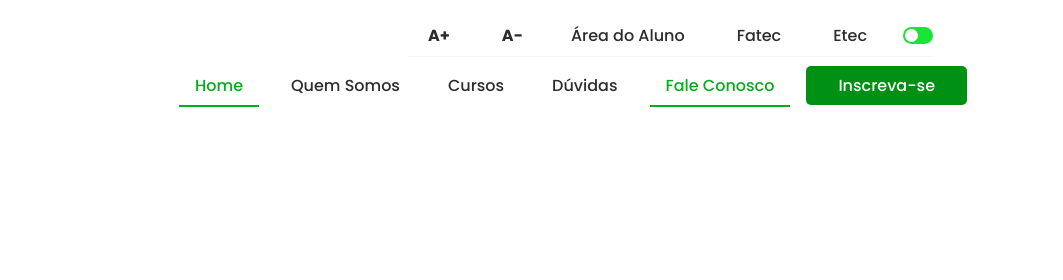
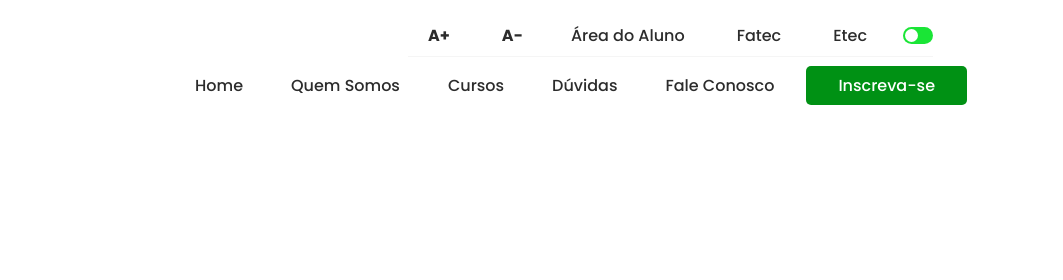
Before and after one commit to DouglasGom/Aprova, a plain HTML site: page index.html in a window 1280 px wide. Shown: the top 280 px of the page, 217-1280 px from the left. Drawn offline with nearby package versions, Linux system fonts and the light colour scheme; files whose address does not match are found by name.

Commit message:
correção da responsividade do index

```diff
--- a/styles.css
+++ b/styles.css
@@ -97,6 +97,8 @@
     color: var(--dark-mode-text-color);
   }
 
+
+
   nav.dark-mode .nav__btn {
     color: var(--dark-mode-text-color) !important;
     background-color: var(--primary-color-dark);
@@ -179,9 +181,6 @@
   }
 
 
-  section[id], footer[id] {
-    scroll-margin-top: 135px; /* Levemente maior que a navbar para dar espaçamento visual */
-  }
 /* Oculta a navbar padrão em telas pequenas */
 @media (max-width: 768px) {
   nav {
@@ -260,19 +259,12 @@
     transition: .5s;
   }
 }
-
   /* Esconde a mobile nav em telas grandes */
   @media (min-width: 769px) {
     .mobile__nav {
       display: none;
     }
   }
-
-.nav__links .active-link,
-.mobile__nav__links .active-link {
-  color: var(--primary-color-hover); /* ou qualquer outra cor desejada */
-  border-bottom: 2px solid var(--primary-color-hover);
-}
 
 
 /* Estilos de Botões Genéricos */
@@ -288,6 +280,7 @@
 .btn:hover {
   background-color: var(--primary-color-dark);
 }
+
 
 .hero {
   width: 100%;
```
